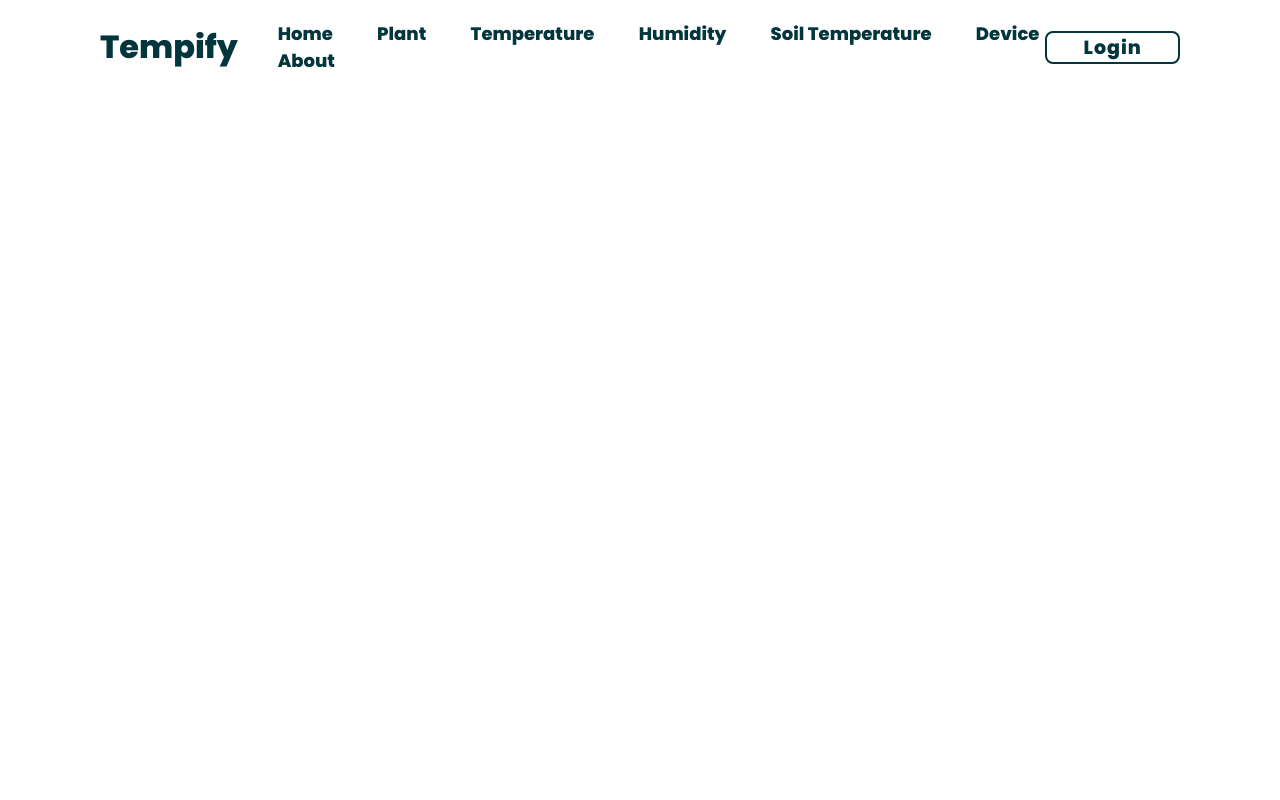
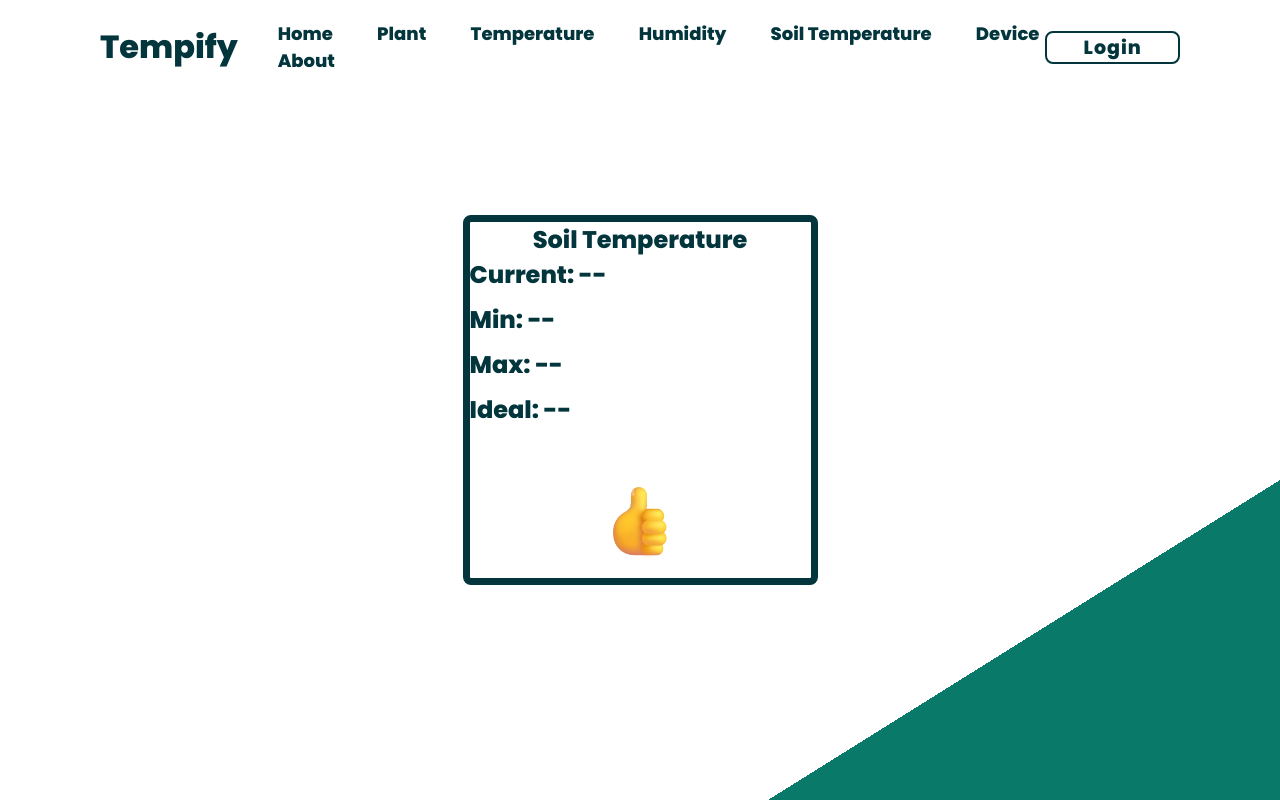
Before and after one commit to Katie2206/IOT_G-CA1_SD3b_Tempify, a Flask app: page /soilTemp in a window 1280 px wide. Run offline with Flask 3, Linux system fonts and the light colour scheme.

Commit message:
Humidity And Soil Temperature Pages

```diff
--- a/static/soilTempStyles.css
+++ b/static/soilTempStyles.css
@@ -83,3 +83,65 @@ body{
     color: white;
     box-shadow: inset 400px 0 0 0 #02353C;
   }
+
+  .main_page{
+    color: white;
+    height: 100vh;
+    display: flex;
+    align-items: center;
+    padding: 0 10%;
+    background-image: linear-gradient(to bottom right, white 80%, #097969 20%);
+    justify-content: center;
+
+}
+
+
+
+
+.main_page_contents{
+    display: flex;
+    justify-content: center;
+    align-items: center;
+    margin: auto;
+    height: 100%;
+    width: 100%;
+
+}
+
+
+.main_page_contents div{
+
+    color: #02353C;
+    height: 370px;
+    width: 355px;
+    background-color: transparent;
+    margin: 60px;
+    border: 7px solid #02353C;
+    border-radius: 8px;
+    text-align: center;
+    transition: .5s;
+}
+
+.main_page_contents h1{
+    text-align: left;
+    margin-bottom: 10px;
+}
+
+.main_page_contents div:hover{
+    color: white;
+    background-color: #02353C;
+    transform: scale(1.3);
+}
+
+.main_page_contents h3{
+    margin-top: 100px;
+    font-size: 50px;
+}
+
+.main_page_contents img {
+    max-width: 30%;
+    max-height: 20%;
+    object-fit: contain;
+    position: relative;
+    margin-top: 50px;
+}
--- a/templates/soilTemp.html
+++ b/templates/soilTemp.html
@@ -26,5 +26,20 @@
         {% endif %}
 
     </header>
+
+    <section class="main_page">
+        <div class="main_page_container">
+            <div class="main_page_contents">
+                <div class="tempature">
+                    <h2>Soil Temperature</h2>
+                    <h1>Current: --</h1>
+                    <h1>Min: --</h1>
+                    <h1>Max: --</h1>
+                    <h1>Ideal: --</h1>
+                    <img src="{{ url_for('static', filename='images/ok.png') }}" alt="">
+                </div>
+            </div>
+        </div>
+    </section>
 </body>
 </html>
```
Also changed, not shown: static/humidityStyles.css (+62 -0 lines), templates/humidity.html (+15 -0 lines), templates/temp.html (+4 -4 lines).
